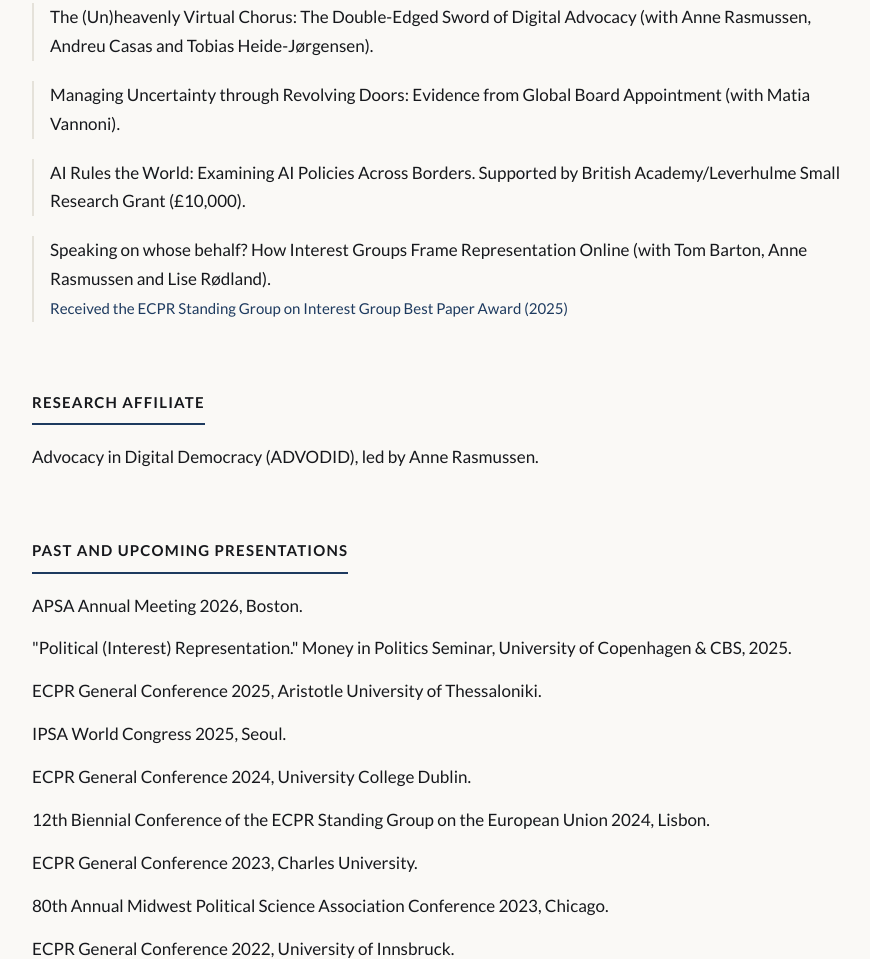
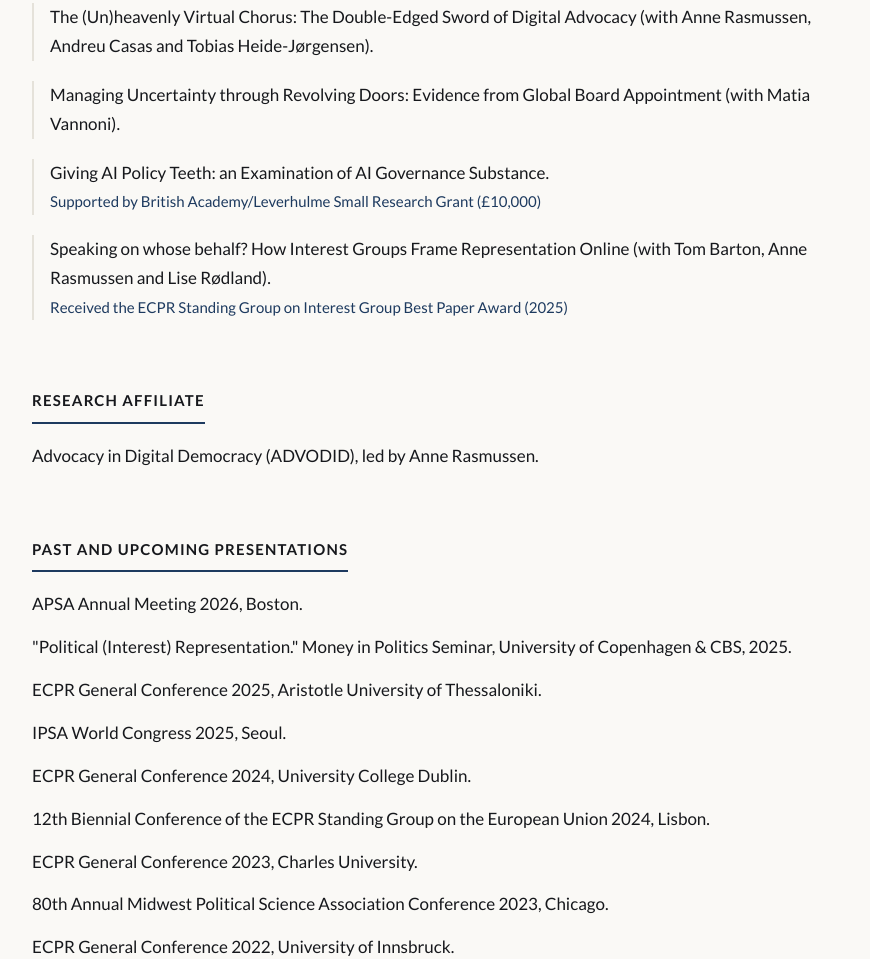
Before and after one commit to Elise-Antoine/Elise-Antoine.github.io, a plain HTML site: page research.html in a window 1280 px wide. Shown: the part 1314-2273 px from the top of the page, without its empty margins (192-1062 px from the left). Drawn offline with Linux system fonts and the light colour scheme.

Commit message:
Rename AI policy project and format grant note consistently

```diff
--- a/research.html
+++ b/research.html
@@ -95,7 +95,9 @@
     <ul class="pub-list">
       <li>The (Un)heavenly Virtual Chorus: The Double-Edged Sword of Digital Advocacy (with Anne Rasmussen, Andreu Casas and Tobias Heide-Jørgensen).</li>
       <li>Managing Uncertainty through Revolving Doors: Evidence from Global Board Appointment (with Matia Vannoni).</li>
-      <li>AI Rules the World: Examining AI Policies Across Borders. Supported by British Academy/Leverhulme Small Research Grant (£10,000).</li>
+      <li>Giving AI Policy Teeth: an Examination of AI Governance Substance.
+        <span class="note">Supported by British Academy/Leverhulme Small Research Grant (£10,000)</span>
+      </li>
       <li>Speaking on whose behalf? How Interest Groups Frame Representation Online (with Tom Barton, Anne Rasmussen and Lise Rødland).
         <span class="note">Received the ECPR Standing Group on Interest Group Best Paper Award (2025)</span>
       </li>
```
